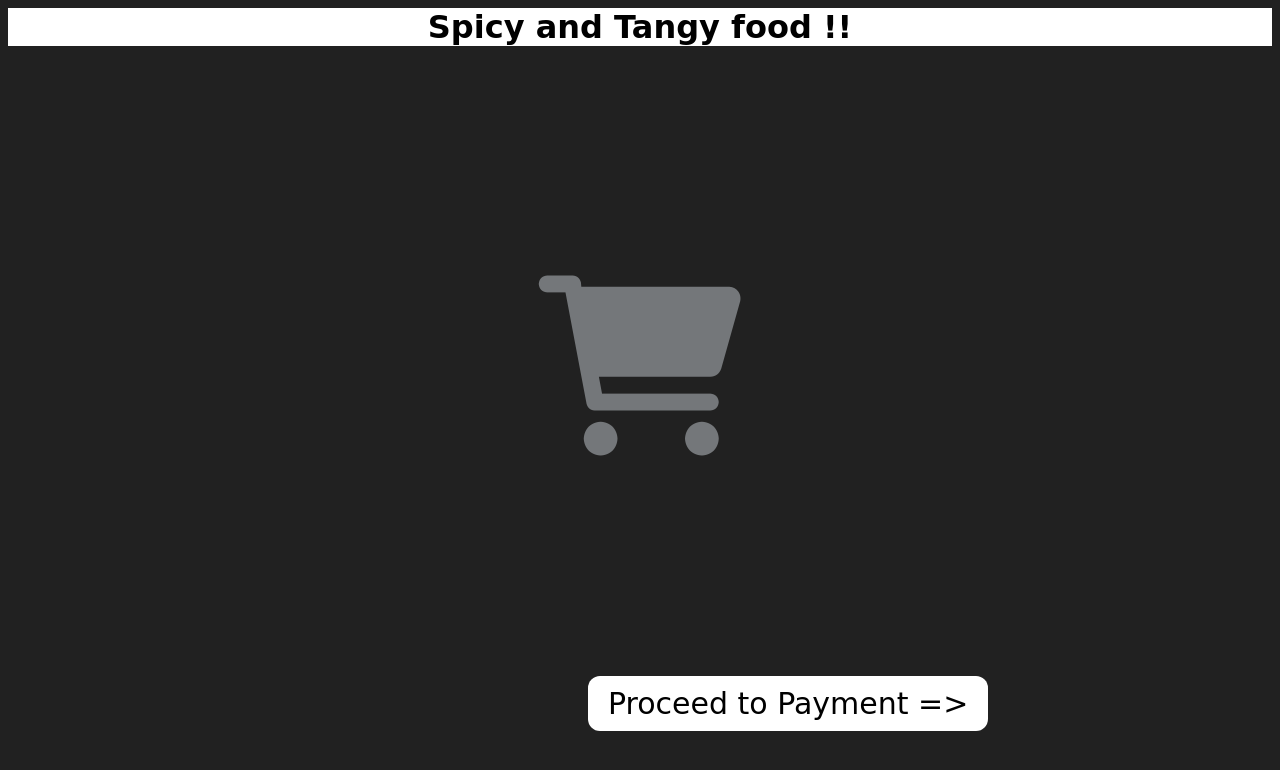
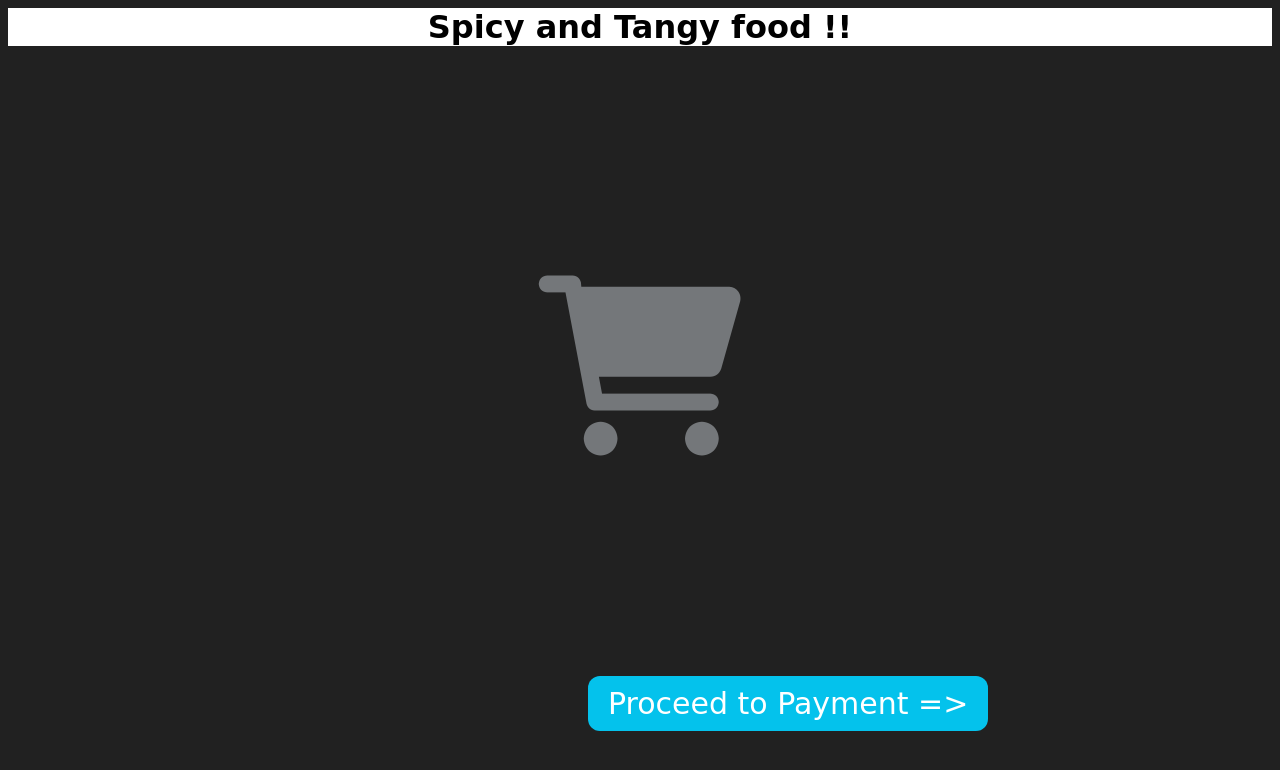
Before and after one commit to vaibhavlachhwani/HustlersCafeteria, a website built with Vite: page Home Page/trial2.html in a window 1280 px wide. Built offline with nearby package versions, Linux system fonts and the light colour scheme; no server answers.

Commit message:
change payment button

```diff
--- a/Home Page/trial.css
+++ b/Home Page/trial.css
@@ -26,10 +26,10 @@ body{
 a {
     font-size:30px;
     font-family: cursive;
-    color: black;
+    color: white;
     margin-left: 580px;
     text-decoration: none;
-    background-color:white;
+    background-color:rgba(4, 199, 242, 0.974);
     border-radius: 12px;
     padding: 10px 20px;
 }
```
Also changed, not shown: LoginPage/app.js (line endings or trailing spaces).
